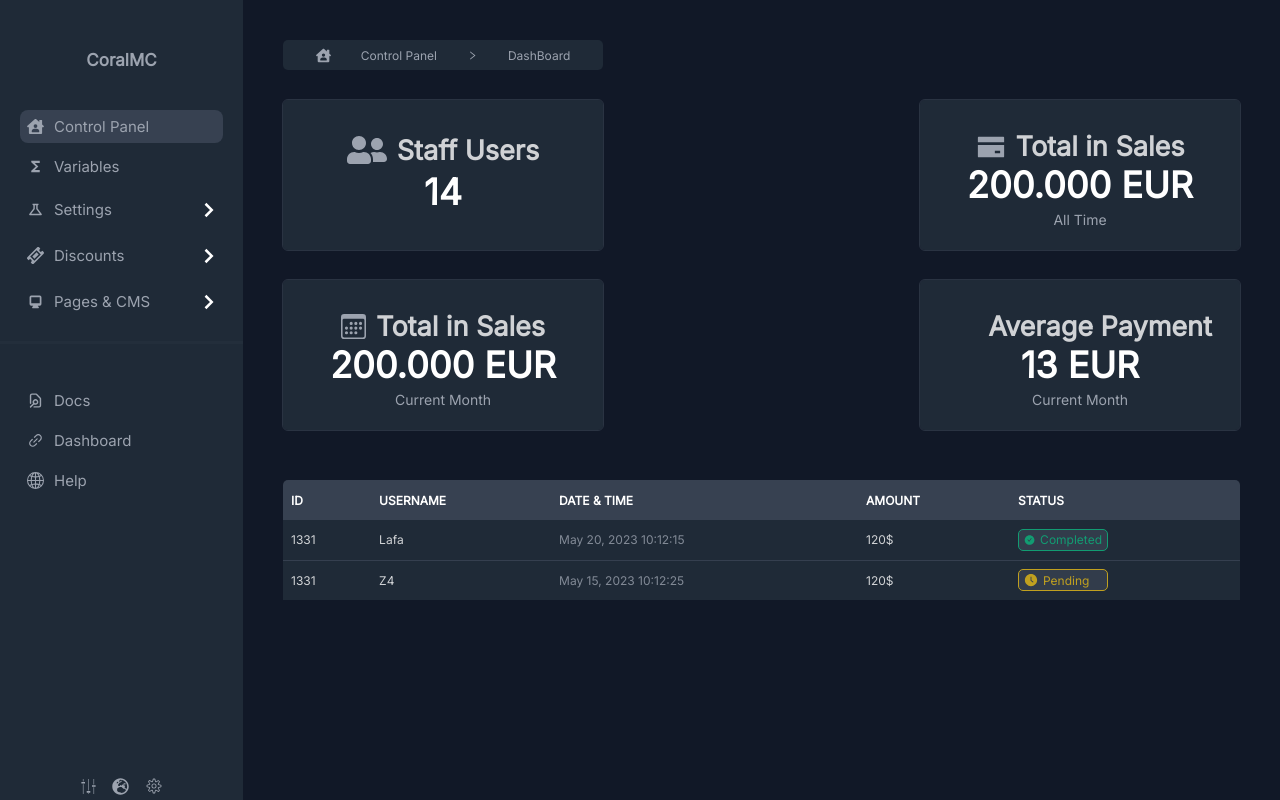
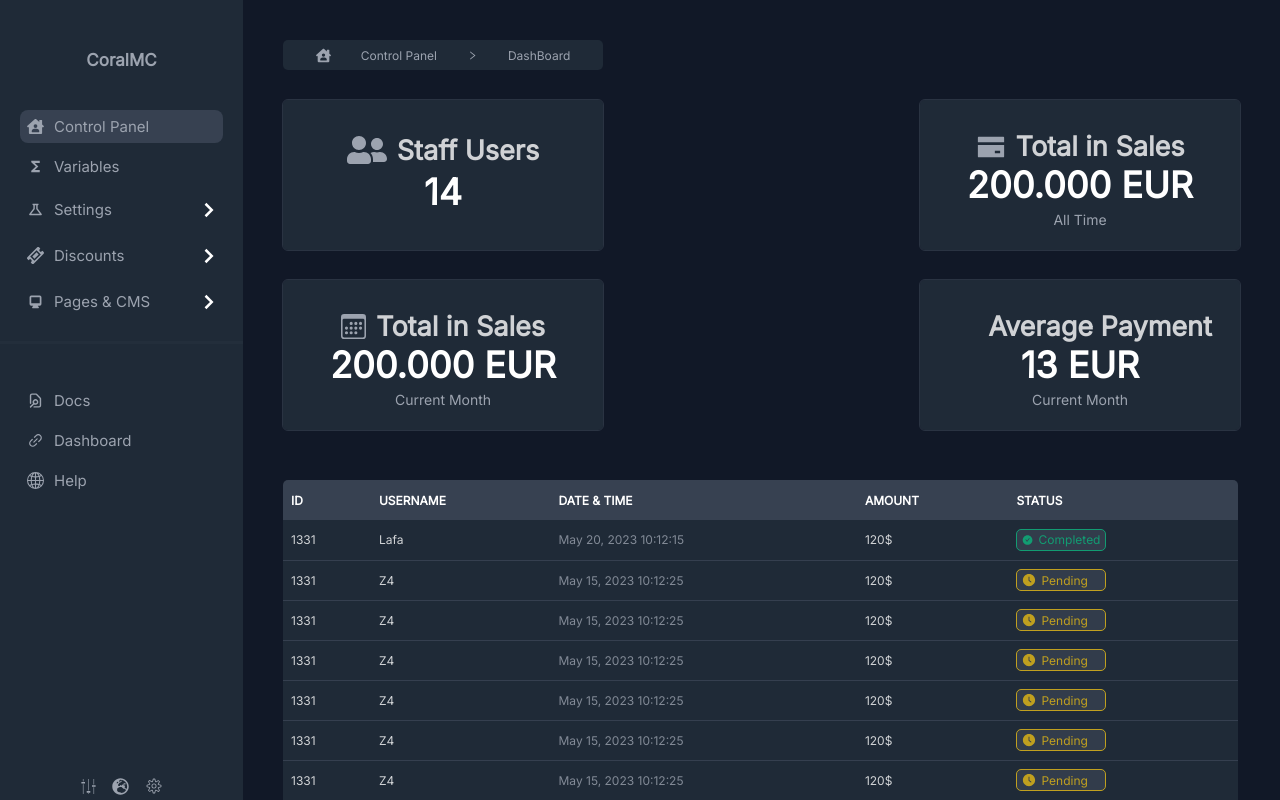
Before and after one commit to imjoaosilva/CoralMc, a React (Vite) app: page / in a window 1280 px wide. Built offline with nearby package versions, Linux system fonts and the light colour scheme; some icons are missing.

Commit message:
Final Details

```diff
--- a/src/components/Table/index.tsx
+++ b/src/components/Table/index.tsx
@@ -26,7 +26,62 @@
                 text={"Pending"}
                 icon={<AiFillClockCircle color={"E9BF1A"} size={14}/>}
             />
-        }
+        },
+        {
+            id: 1331,
+            username: "Z4",
+            date: "May 15, 2023 10:12:25",
+            amount: "120$",
+            status: <Badge
+                color={"#E9BF1A"}
+                text={"Pending"}
+                icon={<AiFillClockCircle color={"E9BF1A"} size={14}/>}
+            />
+        },
+        {
+            id: 1331,
+            username: "Z4",
+            date: "May 15, 2023 10:12:25",
+            amount: "120$",
+            status: <Badge
+                color={"#E9BF1A"}
+                text={"Pending"}
+                icon={<AiFillClockCircle color={"E9BF1A"} size={14}/>}
+            />
+        },
+        {
+            id: 1331,
+            username: "Z4",
+            date: "May 15, 2023 10:12:25",
+            amount: "120$",
+            status: <Badge
+                color={"#E9BF1A"}
+                text={"Pending"}
+                icon={<AiFillClockCircle color={"E9BF1A"} size={14}/>}
+            />
+        },
+        {
+            id: 1331,
+            username: "Z4",
+            date: "May 15, 2023 10:12:25",
+            amount: "120$",
+            status: <Badge
+                color={"#E9BF1A"}
+                text={"Pending"}
+                icon={<AiFillClockCircle color={"E9BF1A"} size={14}/>}
+            />
+        },
+        {
+            id: 1331,
+            username: "Z4",
+            date: "May 15, 2023 10:12:25",
+            amount: "120$",
+            status: <Badge
+                color={"#E9BF1A"}
+                text={"Pending"}
+                icon={<AiFillClockCircle color={"E9BF1A"} size={14}/>}
+            />
+        },
     ]
 
     return (
--- a/src/components/Table/style.ts
+++ b/src/components/Table/style.ts
@@ -1,22 +1,11 @@
 import styled from "styled-components";
 
 export const Container = styled.div`
-    overflow-x: auto;
+    overflow: auto;
     width: 100%;
-
-    &::-webkit-scrollbar {
-        height: 5px;
-    }
-
-    &::-webkit-scrollbar-track {
-        background: #1F2A37;
-    }
-
-    &::-webkit-scrollbar-thumb {
-        background: #4B5563;
-        border-radius: 5px;
-    }
-
+    max-height: 500px;
+    padding-right: 2px;
+    overflow-y: auto;
 `
 
 export const Table = styled.table`
--- a/src/global/global.css
+++ b/src/global/global.css
@@ -3,3 +3,17 @@
     padding: 0;
     box-sizing: border-box;
 }
+
+::-webkit-scrollbar {
+    width: 5px;
+    height: 5px;
+}
+
+::-webkit-scrollbar-track {
+    background: #1F2A37;
+}
+
+::-webkit-scrollbar-thumb {
+    background: #4B5563;
+    border-radius: 5px;
+}
--- a/src/pages/Control Page/index.tsx
+++ b/src/pages/Control Page/index.tsx
@@ -3,6 +3,8 @@
 import { NavLocation } from '../../components/NavLocation';
 import { Cards } from '../../components/Cards';
 import { Table } from '../../components/Table';
+
+import { FaUserFriends } from 'react-icons/fa';
 
 export const ControlPage = () => {
     return (
@@ -14,6 +16,13 @@
                 />
                 <Cards/>
                 <Table/>
+                <C.Card>
+                    <C.CardText>
+                        <FaUserFriends color={"9CA3AF"} size={25}/>
+                        Staff Users
+                    </C.CardText>
+                    <C.CardValue>14</C.CardValue>
+                </C.Card>
             </C.Content>
         </C.Container>
     )
--- a/src/pages/Control Page/style.ts
+++ b/src/pages/Control Page/style.ts
@@ -16,3 +16,40 @@
         margin-top: 50px;
     }
 `
+
+export const Card = styled.div`
+    margin-top: 40px;
+    width: 270px;
+    height: 270px;
+    background-color: #1F2A37;
+    display: flex;
+    align-items: center;
+    justify-content: center;
+    flex-direction: column;
+    outline: 1px solid #2A3342;
+`
+
+export const CardText = styled.h1`
+    font-family: 'Inter', sans-serif;
+    font-size: 17px;
+    color: #D0D2D5;
+    display: flex;
+    align-items: center;
+    gap: 10px;
+    text-wrap: nowrap;
+
+    @media (max-width: 968px) {
+        font-size: 17px;
+    }
+`
+
+export const CardValue = styled.h2`
+    font-family: 'Inter', sans-serif;
+    font-size: 26px;
+    color: white;
+    font-weight: bold;
+
+    @media (max-width: 968px) {
+        font-size: 26px;
+    }
+`
```
